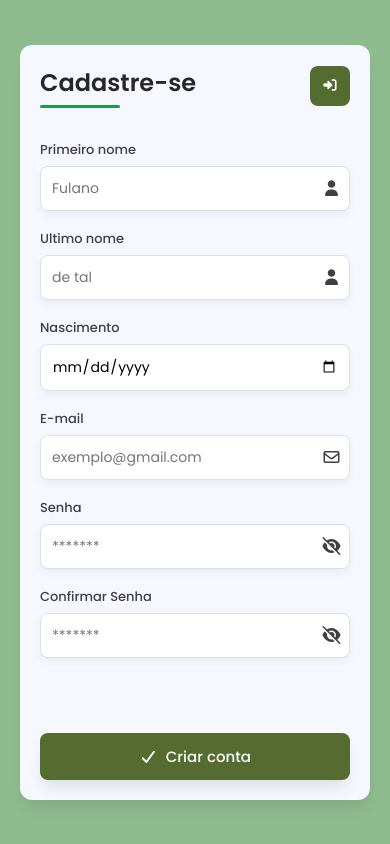
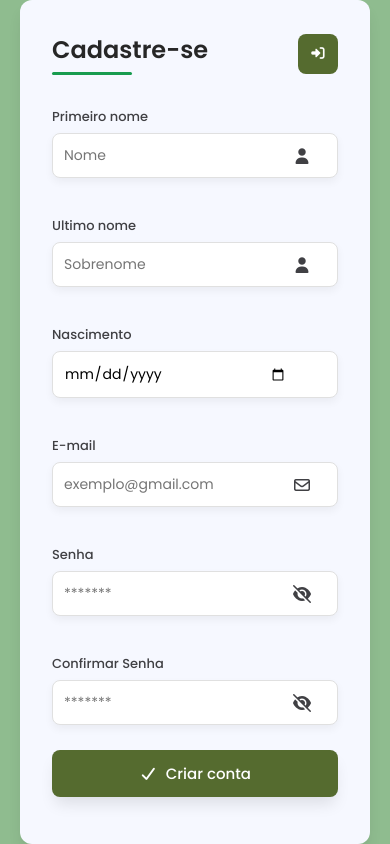
Before and after one commit to ValterRibeiro1994/tcc-etec, a PHP site: page /app-web/app/view/paginas/cadastro.html in a window 390 px wide. Run offline with PHP 8.4, Linux system fonts and the light colour scheme.

Commit message:
front end e back end do cadastro
Fiz alterações no front end e corrigi erros, fiz uma back end básico de validações com javascript

```diff
--- a/app-web/app/view/estilo/cadastro.css
+++ b/app-web/app/view/estilo/cadastro.css
@@ -117,8 +117,11 @@ body {
 .input_field {
     display: flex;
     align-items: center;
+    position: relative;
 
     width: 100%;
+    min-width: 0;
+
     background-color: #ffffff;
 
     border-radius: 8px;
@@ -134,6 +137,11 @@ body {
     display: flex;
     align-items: center;
     justify-content: center;
+    position: absolute;
+    right: 15px;
+    top: 50%;
+    transform: translateY(-50%);
+
 
     width: 40px;
     color: #404044;
@@ -142,7 +150,10 @@ body {
 /* INPUT */
 .form_control {
     width: 100%;
+    min-width: 0;
+
     padding: 11px;
+    padding-right: 50px;
 
     border: none;
     outline: none;
@@ -208,15 +219,18 @@ input:-webkit-autofill {
 }
 
 /* RESPONSIVIDADE */
-@media (max-width: 600px) {
+@media screen and (max-width: 500px) {
 
     #form_container {
-        max-width: 100%;
-        padding: 20px;
+        width: 100%;
+        min-height: 100vh;
+        padding: 32px;
     }
 
     #input_container {
-        grid-template-columns: 1fr;
+        display: flex;
+        flex-direction: column;
+        gap: 38px;
     }
 
     #form_title {
--- a/app-web/app/view/paginas/cadastro.html
+++ b/app-web/app/view/paginas/cadastro.html
@@ -1,40 +1,48 @@
 <!DOCTYPE html>
-<html lang="en">
+<html lang="pt-br">
+
 <head>
     <meta charset="UTF-8">
     <meta name="viewport" content="width=device-width, initial-scale=1.0">
     <title>Cadastro</title>
+
     <link rel="stylesheet" href="../estilo/geral.css">
     <link rel="stylesheet" href="../estilo/cadastro.css">
     <link rel="stylesheet" href="https://cdnjs.cloudflare.com/ajax/libs/font-awesome/7.3.1/css/all.min.css">
 </head>
+
 <body>
 
     <main id="form_container">
-
 
         <div class="form_header">
 
             <H1 id="form_title">Cadastre-se</H1>
 
-
-
-            <button class="btn_cad" onclick="login()"><i class="fa-solid fa-right-to-bracket"></i></button>
+            <button class="btn_cad" onclick="login()">
+                <i class="fa-solid fa-right-to-bracket"></i>
+            </button>
 
         </div>
 
-        <form action="" id="form"><div id="input_container">
+        <form action="" id="formCadastro">
+
+            <div id="input_container">
+
                 <div id="input_box">
                     <label for="name" class="form_label">
                         Primeiro nome
                     </label>
+
                     <div class="input_field">
                         <input
                             type="text"
                             name="name"
                             id="name"
                             class="form_control"
-                    placeholder="Fulano">
+                            placeholder="Nome"
+                            required>
+
                         <i class="fa-solid fa-user"></i>
                     </div>
                 </div>
@@ -43,13 +51,16 @@
                     <label for="last_name" class="form_label">
                         Ultimo nome
                     </label>
+
                     <div class="input_field">
                         <input
                             type="text"
                             name="last_name"
                             id="last_name"
                             class="form_control"
-                    placeholder="de tal">
+                            placeholder="Sobrenome"
+                            required>
+
                         <i class="fa-solid fa-user"></i>
                     </div>
                 </div>
@@ -58,6 +69,7 @@
                     <label for="birthdate" class="form_label">
                         Nascimento
                     </label>
+
                     <div class="input_field">
                         <input
                             type="date"
@@ -71,13 +83,16 @@
                     <label for="email" class="form_label">
                         E-mail
                     </label>
+
                     <div class="input_field">
                         <input
                             type="email"
                             name="email"
                             id="email"
                             class="form_control"
-                    placeholder="exemplo@gmail.com">
+                            placeholder="exemplo@gmail.com"
+                            required>
+
                         <i class="fa-regular fa-envelope"></i>
                     </div>
                 </div>
@@ -86,13 +101,17 @@
                     <label for="password" class="form_label">
                         Senha
                     </label>
+
                     <div class="input_field">
                         <input
                             type="password"
                             name="password"
                             id="password"
                             class="form_control"
-                    placeholder="*******">
+                            placeholder="*******"
+                            minlength="8"
+                            required>
+
                         <i class="fa-solid fa-eye-slash password-icon"></i>
                     </div>
                 </div>
@@ -101,21 +120,35 @@
                     <label for="confirm-password" class="form_label">
                         Confirmar Senha
                     </label>
+
                     <div class="input_field">
                         <input
                             type="password"
                             name="confirm-password"
                             id="confirm-password"
                             class="form_control"
-                    placeholder="*******">
+                            placeholder="*******"
+                            minlength="8"
+                            required>
+
                         <i class="fa-solid fa-eye-slash password-icon"></i>
                     </div>
                 </div>
+
             </div>
+
             <br>
 
-            <button type="submit" class="btn_default"><i class="fa-solid fa-check"></i>Criar conta</button>
+            <button type="submit" class="btn_default">
+                <i class="fa-solid fa-check"></i>
+                Criar conta
+            </button>
+
         </form>
+
     </main>
+
+    <script src="../scripts/cadastro.js"></script>
+
 </body>
 </html>
--- /dev/null
+++ b/app-web/app/view/scripts/cadastro.js
@@ -0,0 +1,24 @@
+const form = document.getElementById("formCadastro");
+
+const senha = document.getElementById("password");
+const confirmarsenha = document.getElementById("confirm-password");
+
+form.addEventListener("submit", function(event){
+    if (senha.value !== confirmarsenha.value) {
+        event.preventDefault();
+
+        alert("As senha não são iguais!");
+    }
+});
+
+
+const passwordIcons = document.querySelectorAll('.password-icon');
+
+passwordIcons.forEach(icon => {
+    icon.addEventListener('click', function () {
+        const input = this.parentElement.querySelector('.form_control');
+        input.type = input.type === 'password' ? 'text' : 'password';
+        this.classList.toggle('fa-eye');
+        this.classList.toggle('fa-eye-slash');
+    })
+})
```
Lines whose indentation alone changed are shown as unchanged.
